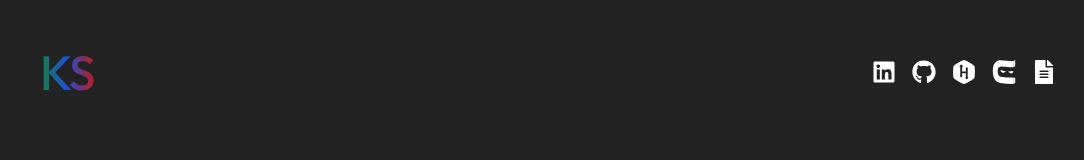
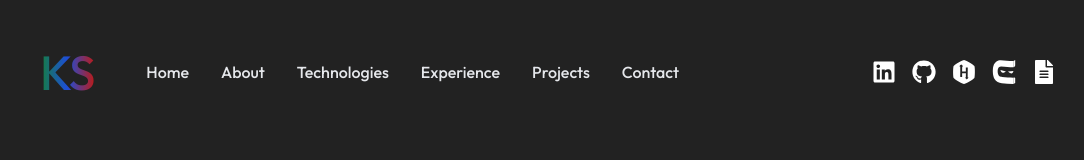
Before and after one commit to Szkrishna/My-Portfolio, a React (Vite) app: page / in a window 1280 px wide. Shown: the top 160 px of the page, without its empty margins (96-1180 px from the left). Built offline with nearby package versions, Linux system fonts and the light colour scheme.

Commit message:
added navbar for about contact experience and project sections

```diff
--- a/src/App.css
+++ b/src/App.css
@@ -1,114 +1,6 @@
-/* :root {
-  --background-color: #fff;
-  --btn-color: #0987f2;
-  --btn-text-color: #fff;
-  --project-card-bg: #ffffff00;
-  --text-color: #222;
-  --form-text-color: #555;
-  --footer-text-color: #888;
+html {
+  scroll-behavior: smooth;
 }
-
-[data-theme='dark'] {
-  --background-color: #222;
-  --btn-color: #fff;
-  --btn-text-color: #222;
-  --project-card-bg: #fff;
-  --text-color: #fff;
-  --form-text-color: #fff;
-  --footer-text-color: #bbb;
-}
-
-body {
-  background-color: var(--background-color);
-  display: flex;
-  justify-content: center;
-  margin: 0 auto 60px;
-  overflow-x: hidden;
-}
-
-#root {
-  display: flex;
-  flex-direction: column;
-  gap: 60px;
-}
-
-h1,
-h2,
-h3,
-p {
-  color: var(--text-color);
-  margin: 0;
-  padding: 0;
-}
-
-h2,
-h3,
-p {
-  font-family: 'Roboto Mono', monospace;
-}
-
-h1,
-h2 {
-  text-transform: uppercase;
-}
-
-h2,
-h3 {
-  font-size: 20px;
-}
-
-h1 {
-  font-family: 'Rubik', sans-serif;
-  font-size: 32px;
-}
-
-p {
-  font-size: 16px;
-  font-weight: 300;
-}
-
-.sectionTitle {
-  margin-bottom: 30px;
-}
-
-.hover {
-  cursor: pointer;
-}
-
-@media (width >= 800px) {
-  #root {
-    gap: 100px;
-  }
-  h1 {
-    font-size: 40px;
-  }
-  h2,
-  h3 {
-    font-size: 24px;
-  }
-  p {
-    font-size: 20px;
-  }
-
-  .sectionTitle {
-    margin-bottom: 60px;
-  }
-
-  @media (width >= 1400px) {
-    #root {
-      gap: 100px;
-    }
-
-    h1 {
-      font-size: 48px;
-    }
-
-    .sectionTitle {
-      margin-bottom: 75px;
-    }
-  }
-} */
-
 
 :root {
   --background-color: #fff;
--- a/src/App.jsx
+++ b/src/App.jsx
@@ -12,12 +12,12 @@ function App() {
   return (
     <>
       <Navbar />
-      <Hero />
-      <About />
-      <Technologies />
-      <Experience />
-      <Projects />
-      <Contacts />
+      <Hero id="hero" />
+      <About id="about" />
+      <Technologies id="technologies" />
+      <Experience id="experience" />
+      <Projects id="projects" />
+      <Contacts id="contact" />
     </>
   );
 }
--- a/src/components/Contacts.jsx
+++ b/src/components/Contacts.jsx
@@ -2,7 +2,7 @@
 import { CONTACT } from "../constants";
 import { motion } from "framer-motion";
 import { Link } from 'react-router-dom';
-import { Tooltip } from "react-tooltip";
+// import { Tooltip } from "react-tooltip";
 import { SiCodingninjas } from "react-icons/si";
 import { FaPhoneAlt, FaEnvelope, FaMapMarkerAlt } from "react-icons/fa";
 import { FaLinkedin, FaGithub, FaHackerrank, FaFileAlt } from "react-icons/fa";
@@ -40,34 +40,28 @@ const Contacts = () => {
           <Link to="https://www.linkedin.com/in/krishna-singh-5a2244196/" target="_blank" data-tooltip-id="linkedin">
             <FaLinkedin />
           </Link>
-          <Tooltip id="linkedin" place="bottom" content="LinkedIn" style={{ fontSize: "16px" }} />
+          {/* <Tooltip id="linkedin" place="bottom" content="LinkedIn" style={{ fontSize: "16px" }} /> */}
 
           <Link to="https://github.com/Szkrishna" target="_blank" data-tooltip-id="github">
             <FaGithub />
           </Link>
-          <Tooltip id="github" place="bottom" content="GitHub" style={{ fontSize: "16px" }} />
+          {/* <Tooltip id="github" place="bottom" content="GitHub" style={{ fontSize: "16px" }} /> */}
 
           <Link to="https://www.hackerrank.com/profile/krisnas9792" target="_blank" data-tooltip-id="hackerrank">
             <FaHackerrank />
           </Link>
-          <Tooltip id="hackerrank" place="bottom" content="HackerRank" style={{ fontSize: "16px" }} />
+          {/* <Tooltip id="hackerrank" place="bottom" content="HackerRank" style={{ fontSize: "16px" }} /> */}
 
           <Link to="https://www.naukri.com/code360/profile/0cc282c5-cc07-4aa1-92fd-e827575a2843" target="_blank" data-tooltip-id="coding-ninjas">
             <SiCodingninjas />
           </Link>
-          <Tooltip id="coding-ninjas" place="bottom" content="Coding Ninjas" style={{ fontSize: "16px" }} />
+          {/* <Tooltip id="coding-ninjas" place="bottom" content="Coding Ninjas" style={{ fontSize: "16px" }} /> */}
 
           <Link to="https://drive.google.com/file/d/1je0PiGzCMeypxA6B3zgIvIbW19gt8NI1/view?usp=sharing" target="_blank" data-tooltip-id="cv">
             <FaFileAlt />
           </Link>
-          <Tooltip id="cv" place="bottom" content="Download CV" style={{ fontSize: "16px" }} />
+          {/* <Tooltip id="cv" place="bottom" content="Download CV" style={{ fontSize: "16px" }} /> */}
         </div>
-
-        {/* <div className="mt-8 mb-16">
-          <a href="#contact-form" className="inline-block bg-white text-rose-500 hover:bg-rose-500 hover:text-white py-2 px-5 rounded-full text-lg font-semibold transition duration-300">
-            Send a Message
-          </a>
-        </div> */}
       </div>
     </div>
   );
--- a/src/components/Navbar.jsx
+++ b/src/components/Navbar.jsx
@@ -12,6 +12,16 @@ const Navbar = () => {
           <p className="text-5xl font-medium bg-gradient-to-r from-green-700 to-red-700 via-blue-700 bg-clip-text text-transparent tracking-tight">
             KS
           </p>
+        </div>
+        <div className="hidden sm:ml-8 sm:block">
+          <div className="flex space-x-2">
+            <a href="#hero" className="rounded-md px-3 py-2 text-md font-medium text-gray-200 hover:bg-gray-500 hover:text-white" aria-current="page">Home</a>
+            <a href="#about" className="rounded-md px-3 py-2 text-md font-medium text-gray-200 hover:bg-gray-500 hover:text-white">About</a>
+            <a href="#technologies" className="rounded-md px-3 py-2 text-md font-medium text-gray-200 hover:bg-gray-500 hover:text-white">Technologies</a>
+            <a href="#experience" className="rounded-md px-3 py-2 text-md font-medium text-gray-200 hover:bg-gray-500 hover:text-white">Experience</a>
+            <a href="#projects" className="rounded-md px-3 py-2 text-md font-medium text-gray-200 hover:bg-gray-500 hover:text-white">Projects</a>
+            <a href="#contact" className="rounded-md px-3 py-2 text-md font-medium text-gray-200 hover:bg-gray-500 hover:text-white">Contact</a>
+          </div>
         </div>
       </div>
       <div className="flex items-center justify-center gap-4 text-2xl text-white">
```
